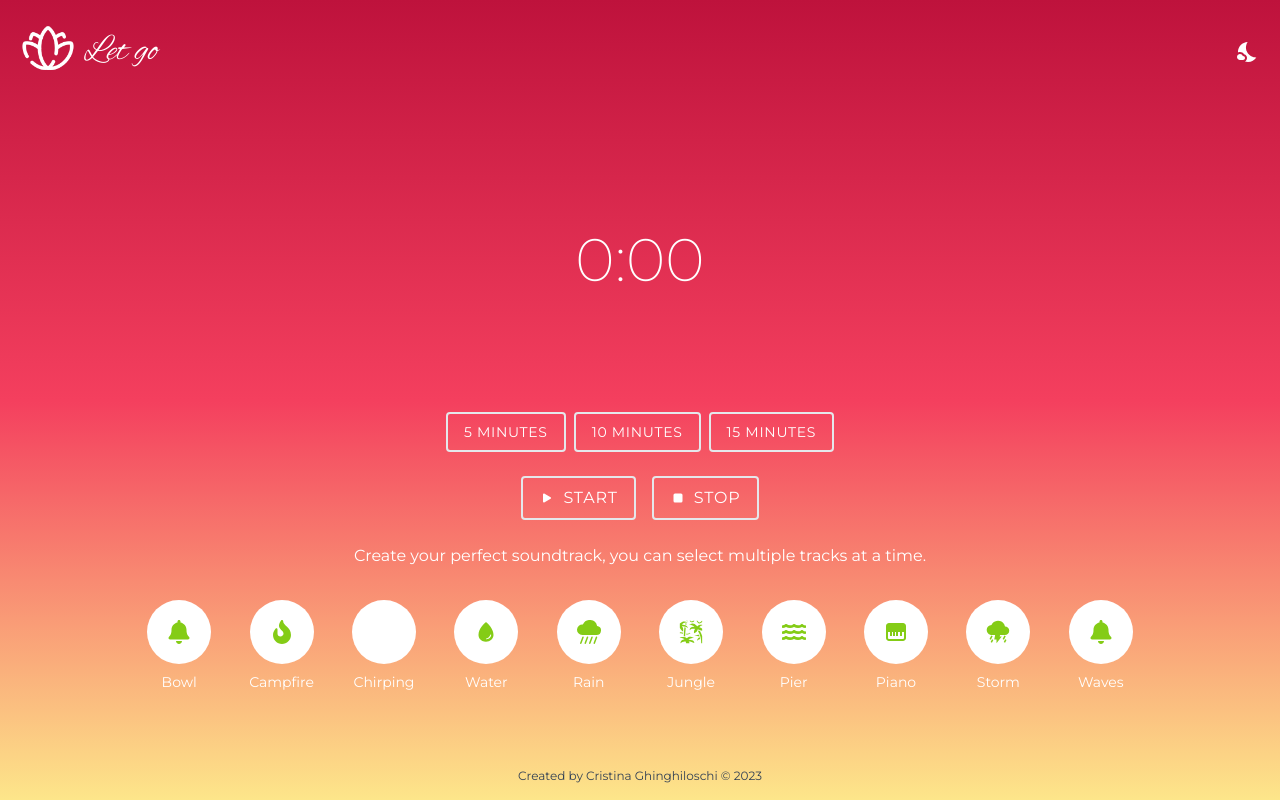
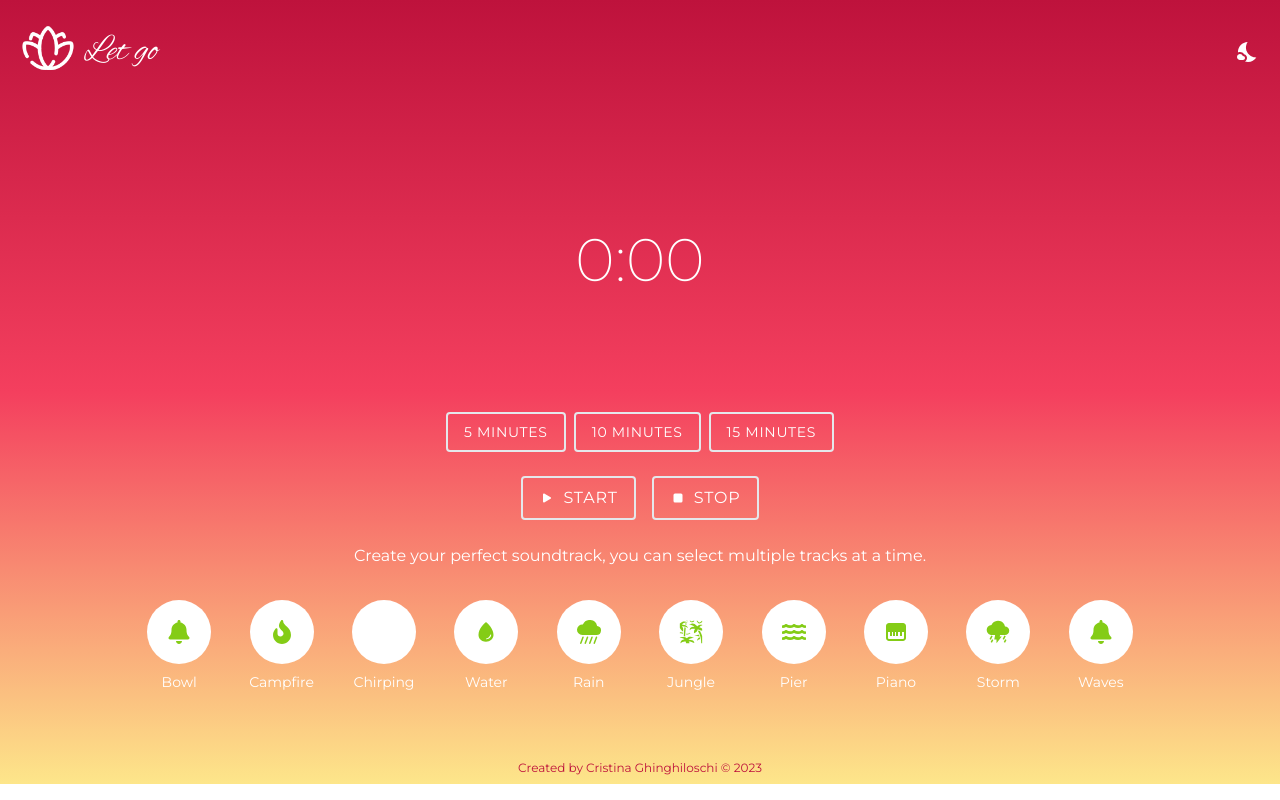
Before and after one commit to CrisGhinghi/S2I-React-Meditation, a React (Vite) app: page /timer in a window 1280 px wide. Built offline with nearby package versions, Linux system fonts and the light colour scheme; some icons are missing.

Commit message:
Update Footer.jsx

```diff
--- a/src/components/Footer.jsx
+++ b/src/components/Footer.jsx
@@ -1,7 +1,7 @@
 
 export const Footer = () => {
     return (
-      <section className="text-center py-4 text-slate-700 text-xs">
+      <section className="text-center py-2 text-xs text-rose-700">
           <p className="">
               Created by Cristina Ghinghiloschi © 2023
           </p>
```
